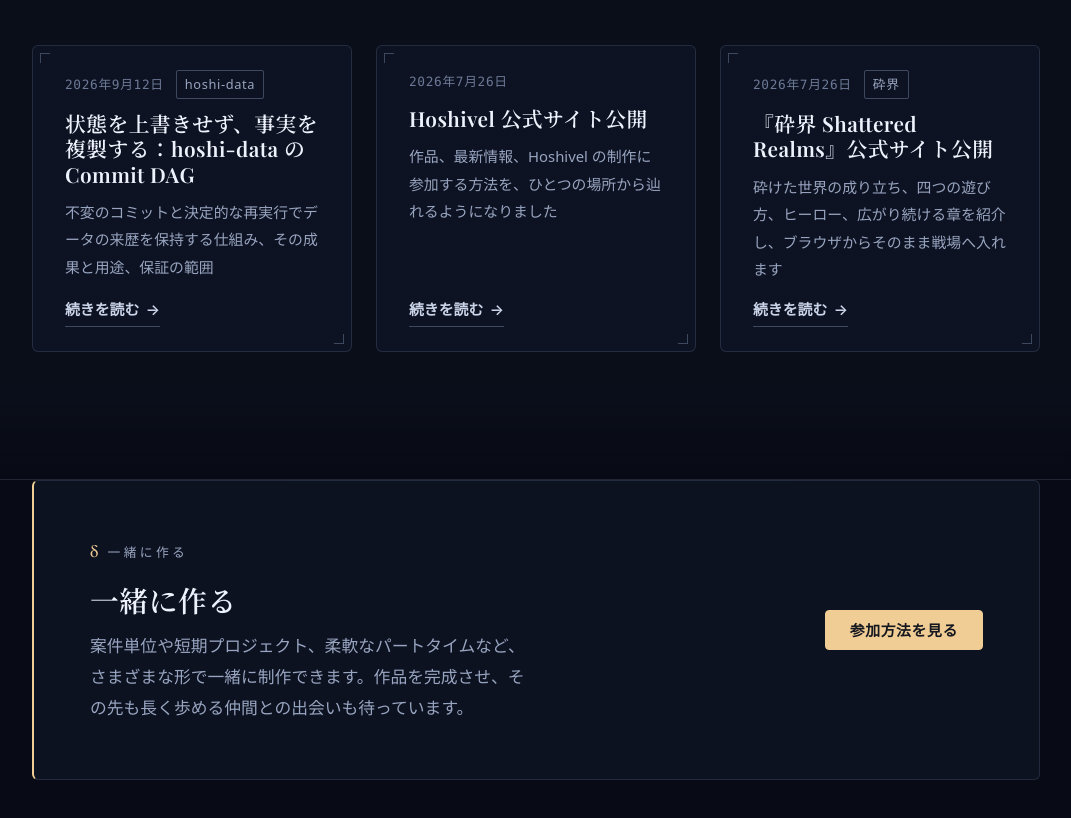
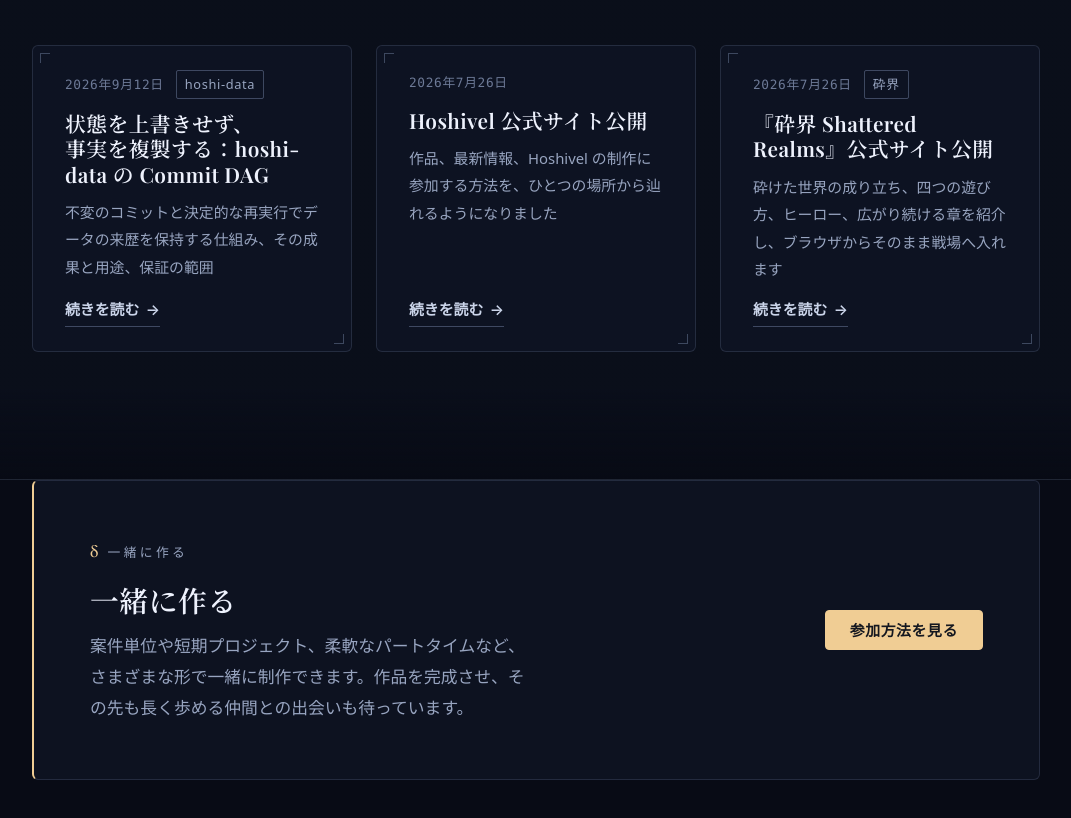
Before and after one commit to Hoshivel/hoshivel-web, an Astro site: page /ja in a window 1280 px wide. Shown: the part 2531-3349 px from the top of the page, without its empty margins (104-1175 px from the left). Built offline with nearby package versions, Linux system fonts and the light colour scheme; Astro itself is replaced by a stand-in of ours.

Commit message:
新聞標題在詞與標點之間換行，標頭列等高
中日文標題原本可在任兩字之間斷行，留下單獨一個「線」「界」在第二行，也把
「帳號」「狀態」拆成兩半。標題改為只在空白與標點處換行（真的放不下才任意
斷開），並平衡各行長度；日文在瀏覽器支援時改用片語斷行。有標籤與沒標籤
的卡片標頭列原本高度不同，並排時標題不在同一條線上，改為同高。

```diff
--- a/src/components/NewsCard.astro
+++ b/src/components/NewsCard.astro
@@ -44,10 +44,13 @@ const iso = post.data.date.toISOString().slice(0, 10);
     padding: var(--hv-space-6) var(--hv-space-8);
     height: 100%;
   }
+  /* The row is as tall with a tag as without one, so the titles of cards side
+     by side start on the same line. */
   .hv-news-card__meta {
     display: flex;
     align-items: center;
     gap: 0.75rem;
+    min-height: 1.6rem;
     font-size: var(--hv-text-xs);
     color: var(--hv-text-faint);
     letter-spacing: 0.05em;
@@ -62,8 +65,21 @@ const iso = post.data.date.toISOString().slice(0, 10);
     border-radius: var(--hv-radius-sm);
     color: var(--hv-text-soft);
   }
+  /*
+    A title breaks between phrases, not inside a word: CJK may otherwise break
+    between any two characters, which left a lone 「線」 on the second line and
+    split 「狀態」 across two. Lines break at spaces and punctuation instead (and
+    anywhere, as a last resort, rather than overflow); Japanese uses the
+    browser's phrase segmentation where it has one.
+  */
   .hv-news-card__title {
     font-size: var(--hv-text-lg);
+    text-wrap: balance;
+    word-break: keep-all;
+    overflow-wrap: anywhere;
+  }
+  .hv-news-card__title:lang(ja) {
+    word-break: auto-phrase;
   }
   .hv-news-card__summary {
     color: var(--hv-text-soft);
```
